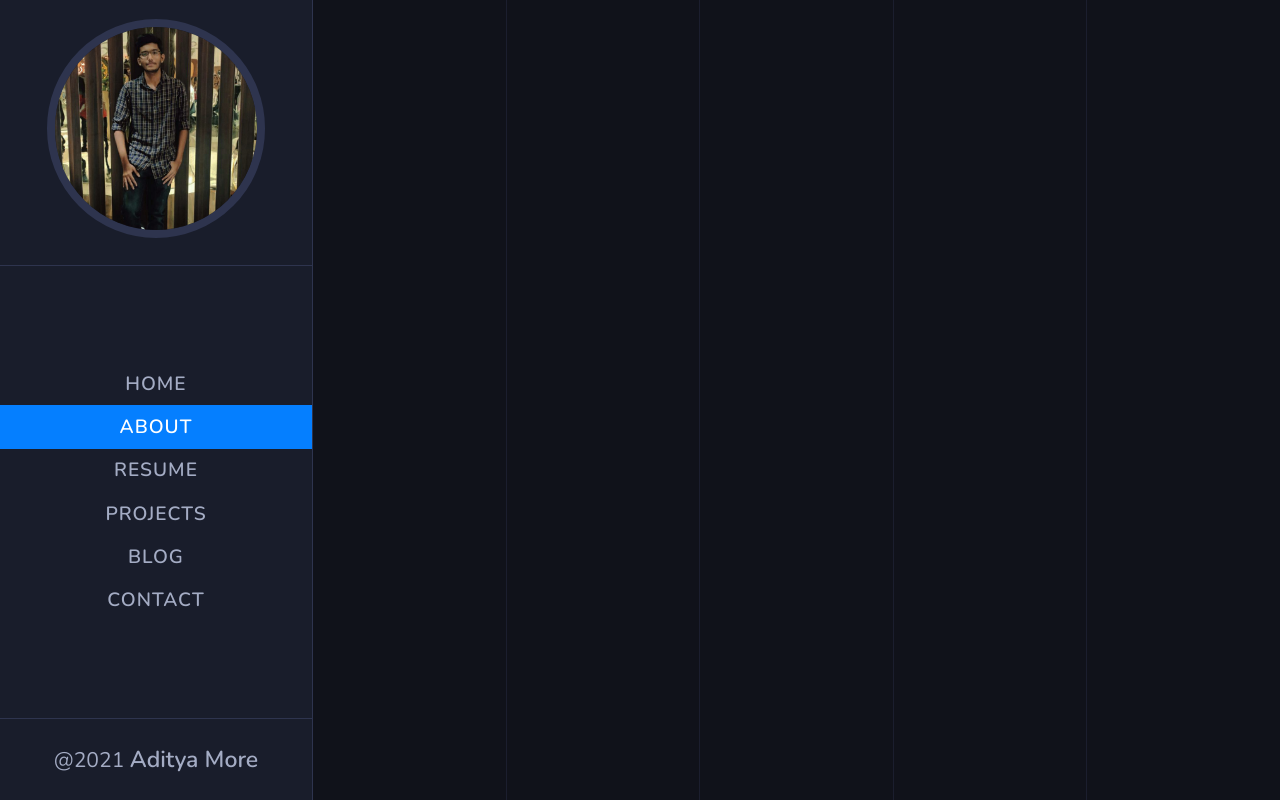
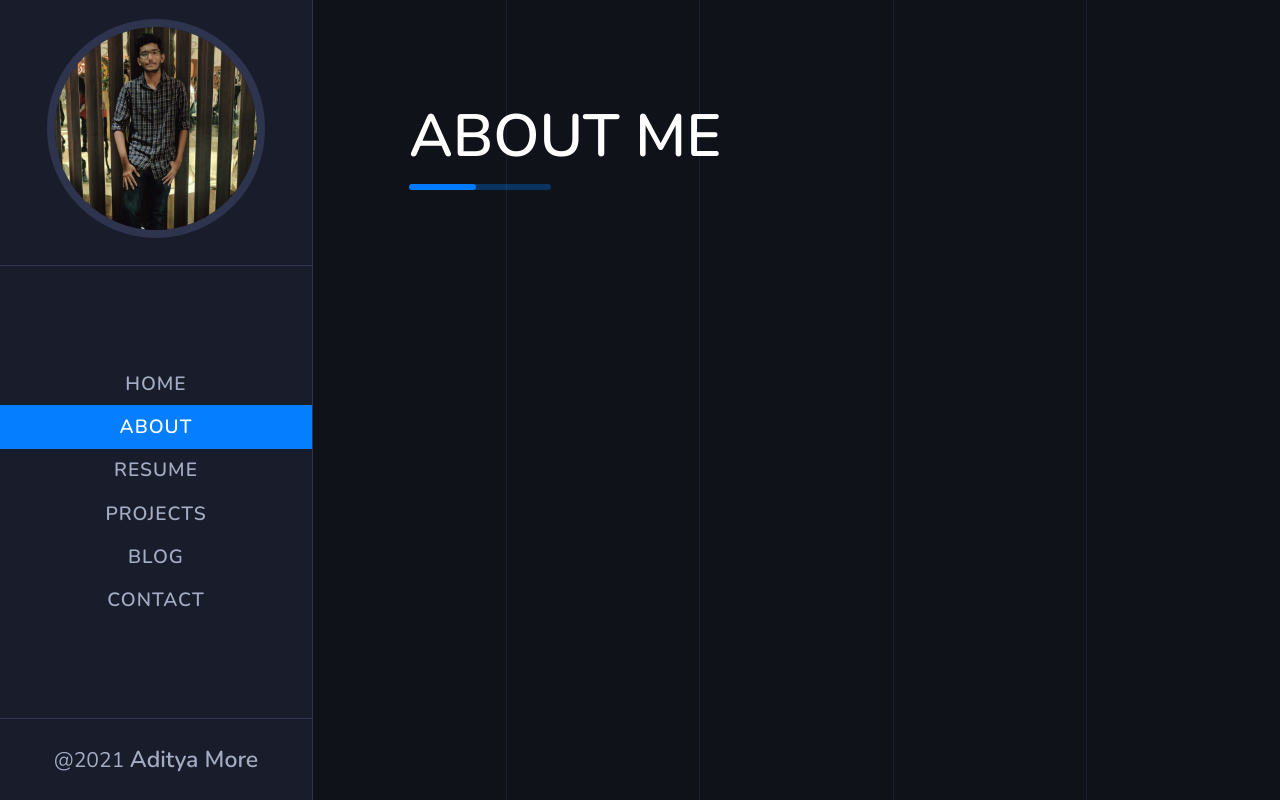
Before and after one commit to Adi720/Portfolio, a React (Create React App) app: page /about in a window 1280 px wide. Built offline with nearby package versions, Linux system fonts and the light colour scheme.

Commit message:
title animation

```diff
--- /dev/null
+++ b/src/Components/Title.js
@@ -0,0 +1,55 @@
+import React from 'react'
+import styled from 'styled-components'
+
+function Title({ title, span }) {
+    return (
+        <TitleStyled>
+            {/* <h2>{title} <span>{span}</span></h2> */}
+            <h2>{title}</h2>
+
+        </TitleStyled>
+    )
+}
+
+const TitleStyled = styled.div`
+    position: relative;
+    h2{
+        color: var(--white-color);
+        font-size: 3.1rem;
+        font-weight: 600;
+        text-transform: uppercase;
+        position: relative;
+        padding-bottom: 0.7rem;
+        &::before{
+            content: "";
+            position: absolute;
+            bottom: 0;
+            width: 7.4rem;
+            height: .33rem;
+            background-color: var(--background-light-color-2);
+            border-radius: 15px;
+            left: 0;
+        }
+        &::after{
+            content: "";
+            position: absolute;
+            bottom: 0;
+            width: 3.5rem;
+            height: .33rem;
+            background-color: var(--primary-color);
+            border-radius: 15px;
+            left: 0;
+        }
+        span{
+            font-weight: 900;
+            color: rgba(25,29,43,44);
+            font-size: 5rem;
+            position: absolute;
+            left: 0;
+            top: 30%;
+            z-index: -1;
+        }
+    }
+`
+
+export default Title
--- a/src/Pages/AboutPage.js
+++ b/src/Pages/AboutPage.js
@@ -1,11 +1,21 @@
 import React from 'react'
+import styled from 'styled-components'
+import Title from '../Components/Title'
+import { MainLayout } from '../Styles/Layout'
+
 
 const AboutPage = () => {
     return (
-        <div>
-
-        </div>
+        <MainLayout>
+            <AboutStyled>
+                <Title title={'About Me'} span={'About Me'} />
+            </AboutStyled>
+        </MainLayout>
     )
 }
 
+const AboutStyled = styled.section`
+
+`
+
 export default AboutPage
--- /dev/null
+++ b/src/Styles/Layout.js
@@ -0,0 +1,7 @@
+import styled from "styled-components";
+
+export const MainLayout = styled.div`
+    padding: 5rem;
+
+
+`
```
